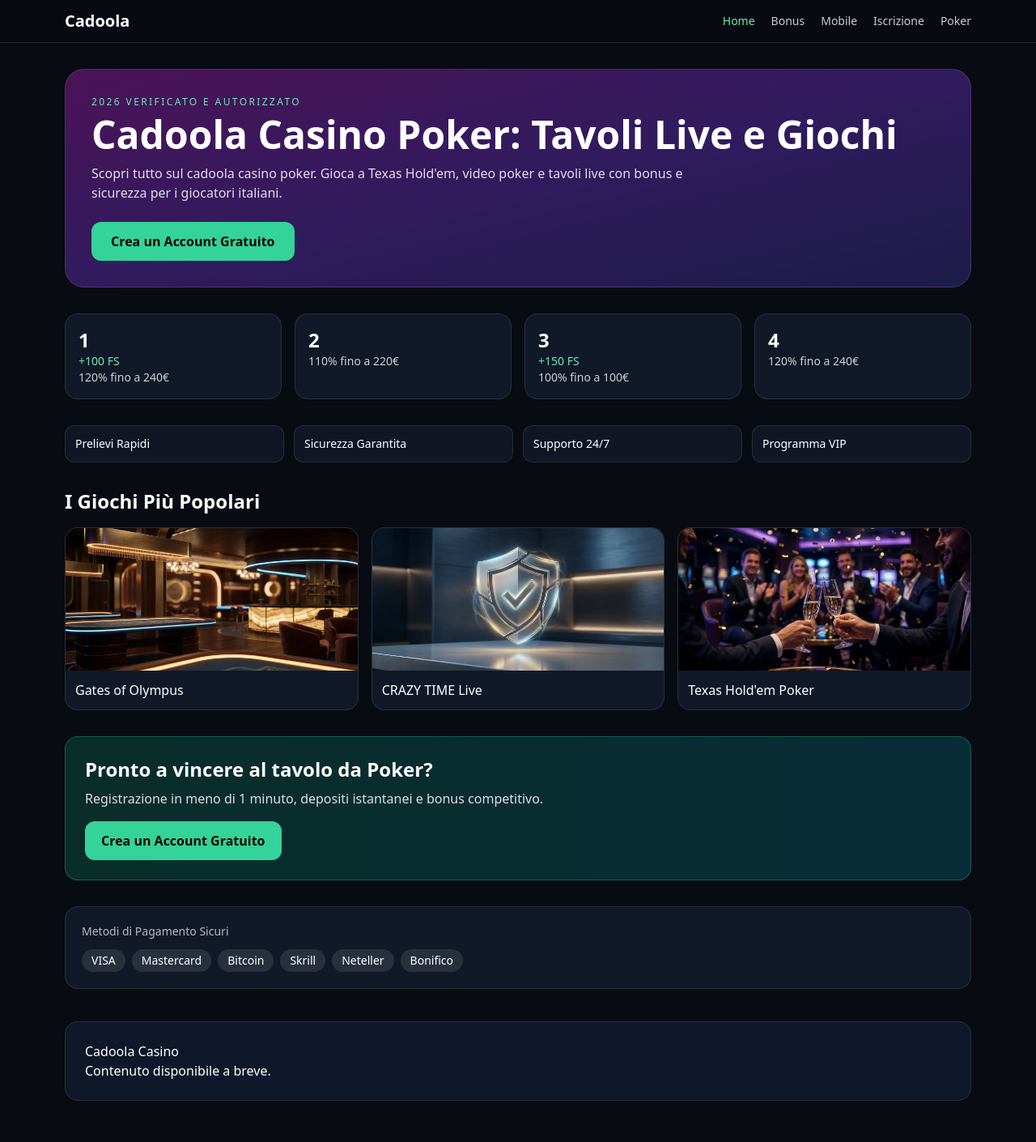
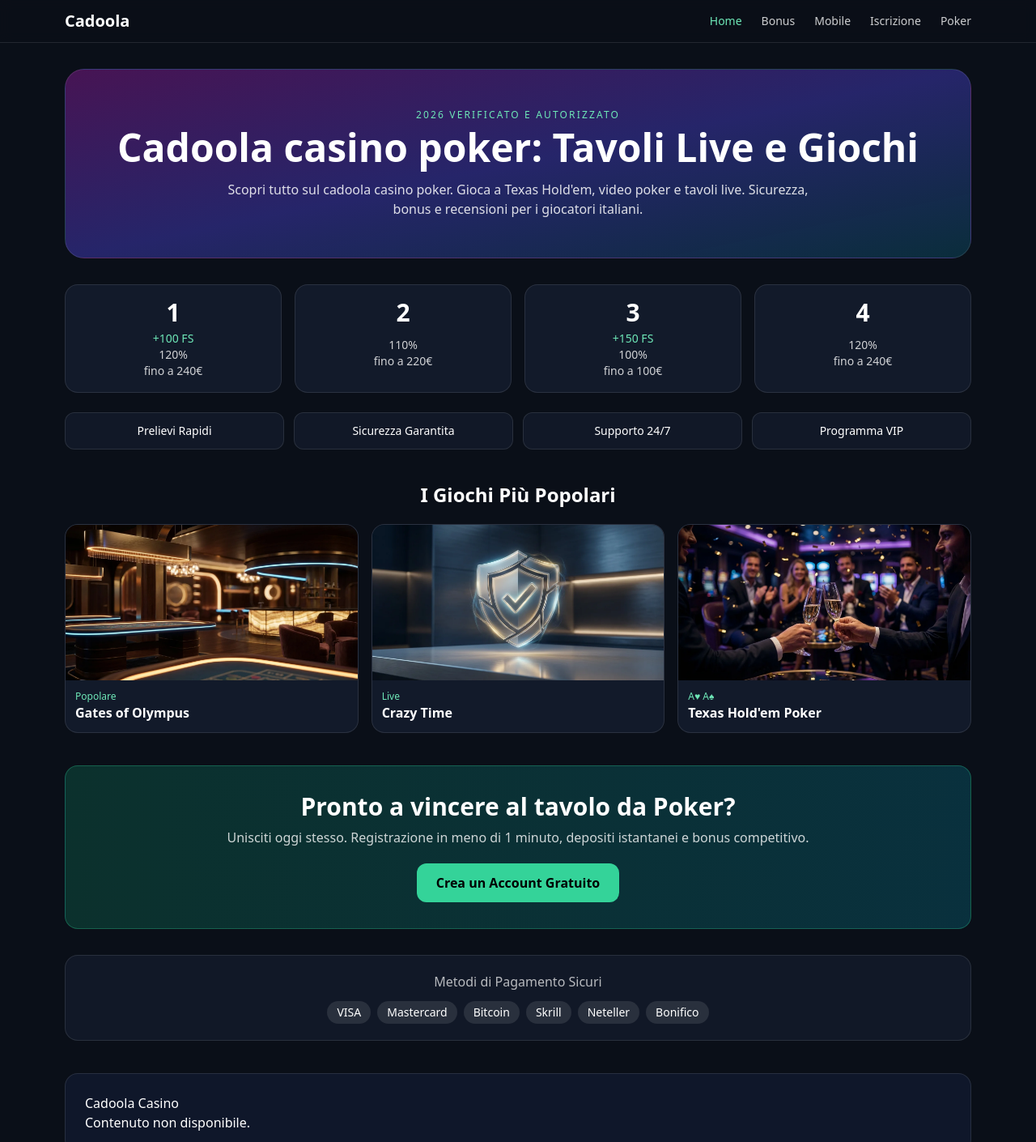
Before and after one commit to deltacolt007/oc-cadoola.casino, a plain HTML site: page index.html in a window 1280 px wide. Shown: the top 1410 px of the page at 81% size. Drawn offline with nearby package versions, Linux system fonts and the light colour scheme.

Commit message:
sitegen deploy

```diff
--- a/index.html
+++ b/index.html
@@ -3,24 +3,24 @@
 <head>
   <meta charset="utf-8"/>
   <meta name="viewport" content="width=device-width,initial-scale=1"/>
-  <title>Cadoola Casino Recensione 2026 - Bonus e Giochi Italia | Review</title>
-  <meta name="description" content="cadoola casino — guida completa 2026"/>
+  <title>Cadoola casino poker: Tavoli Live e Giochi</title>
+  <meta name="description" content="Scopri tutto sul cadoola casino poker. Gioca a Texas Hold'em, video poker e tavoli live."/>
   <link rel="canonical" href="https://oc-cadoola.casino/" />
   <link rel="alternate" href="https://oc-cadoola.casino/" hreflang="it" />
-  <meta property="og:title" content="Cadoola Casino Recensione 2026 - Bonus e Giochi Italia"/>
-  <meta property="og:description" content="cadoola casino — guida completa 2026"/>
+  <meta property="og:title" content="Cadoola casino poker: Tavoli Live e Giochi"/>
+  <meta property="og:description" content="Recensione completa con bonus, sicurezza e giochi popolari."/>
+  <meta property="og:type" content="website"/>
   <meta property="og:url" content="https://oc-cadoola.casino/"/>
-  <meta property="og:type" content="website"/>
   <meta property="og:image" content="https://deltacolt007.github.io/oc-cadoola.casino/assets/images/index-1.webp"/>
   <link rel="icon" href="/oc-cadoola.casino/favicon.png" type="image/png"/>
   <script src="https://cdn.tailwindcss.com"></script>
 </head>
-<body class="bg-[#080b12] text-white">
-  <header class="sticky top-0 z-50 bg-[#080b12]/90 backdrop-blur border-b border-white/10">
+<body class="bg-[#0a0f18] text-white">
+<header class="sticky top-0 z-50 bg-[#0a0f18]/90 backdrop-blur border-b border-white/10">
   <div class="max-w-6xl mx-auto px-4 py-3 flex items-center justify-between">
-      <a href="/oc-cadoola.casino/" class="font-black text-xl">Cadoola</a>
+    <a href="/oc-cadoola.casino/" class="font-extrabold text-xl">Cadoola</a>
     <button id="burger" class="md:hidden border border-white/20 rounded px-3 py-1">☰</button>
-      <nav class="hidden md:flex gap-5 text-sm text-white/80">
+    <nav class="hidden md:flex gap-6 text-sm text-white/80">
       <a href="/oc-cadoola.casino/" class="text-emerald-300">Home</a>
       <a href="/oc-cadoola.casino/cadoola-casino-bonus/">Bonus</a>
       <a href="/oc-cadoola.casino/cadoola-mobile/">Mobile</a>
@@ -38,55 +38,49 @@
 </header>
 
 <main class="max-w-6xl mx-auto px-4 py-8">
-    <section class="rounded-3xl overflow-hidden border border-white/10 bg-gradient-to-br from-fuchsia-700/45 via-violet-600/35 to-indigo-900/50 p-8">
-      <div class="text-xs tracking-[.2em] uppercase text-emerald-300">2026 verificato e autorizzato</div>
-      <h1 class="text-4xl md:text-5xl font-black mt-2">Cadoola Casino Poker: Tavoli Live e Giochi</h1>
-      <p class="mt-3 text-white/85 max-w-3xl">Scopri tutto sul cadoola casino poker. Gioca a Texas Hold'em, video poker e tavoli live con bonus e sicurezza per i giocatori italiani.</p>
-      <a href="https://track-cr.com/lsBKM?sub_id_9=cadoola.casino" target="_blank" rel="nofollow sponsored noopener" class="inline-block mt-6 bg-emerald-400 text-black font-bold px-6 py-3 rounded-xl">Crea un Account Gratuito</a>
+  <section class="text-center rounded-3xl border border-white/10 bg-gradient-to-br from-fuchsia-700/40 via-indigo-600/40 to-cyan-700/30 p-8 md:p-12">
+    <p class="text-xs tracking-[.18em] uppercase text-emerald-300">2026 verificato e autorizzato</p>
+    <h1 class="text-4xl md:text-5xl font-black mt-2">Cadoola casino poker: Tavoli Live e Giochi</h1>
+    <p class="mt-4 text-white/85 max-w-3xl mx-auto">Scopri tutto sul cadoola casino poker. Gioca a Texas Hold'em, video poker e tavoli live. Sicurezza, bonus e recensioni per i giocatori italiani.</p>
   </section>
 
-    <section class="mt-8 grid md:grid-cols-4 gap-4">
-      <div class="rounded-2xl bg-[#111827] border border-white/10 p-4"><div class="text-2xl font-black">1</div><div class="text-emerald-300 text-sm">+100 FS</div><div class="text-white/80 text-sm">120% fino a 240€</div></div>
-      <div class="rounded-2xl bg-[#111827] border border-white/10 p-4"><div class="text-2xl font-black">2</div><div class="text-white/80 text-sm">110% fino a 220€</div></div>
-      <div class="rounded-2xl bg-[#111827] border border-white/10 p-4"><div class="text-2xl font-black">3</div><div class="text-emerald-300 text-sm">+150 FS</div><div class="text-white/80 text-sm">100% fino a 100€</div></div>
-      <div class="rounded-2xl bg-[#111827] border border-white/10 p-4"><div class="text-2xl font-black">4</div><div class="text-white/80 text-sm">120% fino a 240€</div></div>
+  <section class="mt-8 grid grid-cols-2 md:grid-cols-4 gap-4">
+    <div class="rounded-2xl bg-[#121a2a] border border-white/10 p-4 text-center"><div class="text-3xl font-black">1</div><div class="text-emerald-300 text-sm mt-1">+100 FS</div><div class="text-sm text-white/80">120%<br/>fino a 240€</div></div>
+    <div class="rounded-2xl bg-[#121a2a] border border-white/10 p-4 text-center"><div class="text-3xl font-black">2</div><div class="text-sm text-white/80 mt-3">110%<br/>fino a 220€</div></div>
+    <div class="rounded-2xl bg-[#121a2a] border border-white/10 p-4 text-center"><div class="text-3xl font-black">3</div><div class="text-emerald-300 text-sm mt-1">+150 FS</div><div class="text-sm text-white/80">100%<br/>fino a 100€</div></div>
+    <div class="rounded-2xl bg-[#121a2a] border border-white/10 p-4 text-center"><div class="text-3xl font-black">4</div><div class="text-sm text-white/80 mt-3">120%<br/>fino a 240€</div></div>
   </section>
 
-    <section class="mt-8 grid md:grid-cols-4 gap-3 text-sm">
-      <div class="rounded-xl bg-[#101624] border border-white/10 p-3">Prelievi Rapidi</div>
-      <div class="rounded-xl bg-[#101624] border border-white/10 p-3">Sicurezza Garantita</div>
-      <div class="rounded-xl bg-[#101624] border border-white/10 p-3">Supporto 24/7</div>
-      <div class="rounded-xl bg-[#101624] border border-white/10 p-3">Programma VIP</div>
+  <section class="mt-6 grid md:grid-cols-4 gap-3 text-center text-sm">
+    <div class="rounded-xl bg-[#111827] border border-white/10 p-3">Prelievi Rapidi</div>
+    <div class="rounded-xl bg-[#111827] border border-white/10 p-3">Sicurezza Garantita</div>
+    <div class="rounded-xl bg-[#111827] border border-white/10 p-3">Supporto 24/7</div>
+    <div class="rounded-xl bg-[#111827] border border-white/10 p-3">Programma VIP</div>
   </section>
 
-    <section class="mt-8">
-      <h2 class="text-2xl font-bold mb-4">I Giochi Più Popolari</h2>
+  <section class="mt-10">
+    <h2 class="text-2xl font-bold text-center mb-5">I Giochi Più Popolari</h2>
     <div class="grid md:grid-cols-3 gap-4">
-        <div class="rounded-2xl overflow-hidden border border-white/10 bg-[#111827]"><img src="/oc-cadoola.casino/assets/images/index-1.webp" class="h-44 w-full object-cover"/><div class="p-3">Gates of Olympus</div></div>
-        <div class="rounded-2xl overflow-hidden border border-white/10 bg-[#111827]"><img src="/oc-cadoola.casino/assets/images/index-2.webp" class="h-44 w-full object-cover"/><div class="p-3">CRAZY TIME Live</div></div>
-        <div class="rounded-2xl overflow-hidden border border-white/10 bg-[#111827]"><img src="/oc-cadoola.casino/assets/images/index-3.webp" class="h-44 w-full object-cover"/><div class="p-3">Texas Hold'em Poker</div></div>
+      <article class="rounded-2xl overflow-hidden border border-white/10 bg-[#121a2a]"><img src="/oc-cadoola.casino/assets/images/index-1.webp" class="h-48 w-full object-cover"/><div class="p-3"><div class="text-xs text-emerald-300">Popolare</div><div class="font-semibold">Gates of Olympus</div></div></article>
+      <article class="rounded-2xl overflow-hidden border border-white/10 bg-[#121a2a]"><img src="/oc-cadoola.casino/assets/images/index-2.webp" class="h-48 w-full object-cover"/><div class="p-3"><div class="text-xs text-emerald-300">Live</div><div class="font-semibold">Crazy Time</div></div></article>
+      <article class="rounded-2xl overflow-hidden border border-white/10 bg-[#121a2a]"><img src="/oc-cadoola.casino/assets/images/index-3.webp" class="h-48 w-full object-cover"/><div class="p-3"><div class="text-xs text-emerald-300">A♥ A♠</div><div class="font-semibold">Texas Hold'em Poker</div></div></article>
     </div>
   </section>
 
-    <section class="mt-8 rounded-2xl bg-gradient-to-r from-emerald-500/20 to-cyan-500/20 border border-emerald-400/30 p-6">
-      <h3 class="text-2xl font-black">Pronto a vincere al tavolo da Poker?</h3>
-      <p class="text-white/85 mt-2">Registrazione in meno di 1 minuto, depositi istantanei e bonus competitivo.</p>
-      <a href="https://track-cr.com/lsBKM?sub_id_9=cadoola.casino" target="_blank" rel="nofollow sponsored noopener" class="inline-block mt-4 bg-emerald-400 text-black font-bold px-5 py-3 rounded-xl">Crea un Account Gratuito</a>
+  <section class="mt-10 text-center rounded-2xl border border-emerald-400/30 bg-gradient-to-r from-emerald-500/20 to-cyan-500/20 p-8">
+    <h3 class="text-3xl font-black">Pronto a vincere al tavolo da Poker?</h3>
+    <p class="text-white/80 mt-2">Unisciti oggi stesso. Registrazione in meno di 1 minuto, depositi istantanei e bonus competitivo.</p>
+    <a href="https://track-cr.com/lsBKM?sub_id_9=cadoola.casino" target="_blank" rel="nofollow sponsored noopener" class="inline-block mt-5 bg-emerald-400 text-black font-bold px-6 py-3 rounded-xl">Crea un Account Gratuito</a>
   </section>
 
-    <section class="mt-8 rounded-2xl bg-[#111827] border border-white/10 p-5">
-      <div class="text-sm text-white/70 mb-3">Metodi di Pagamento Sicuri</div>
-      <div class="flex flex-wrap gap-2 text-sm">
-        <span class="px-3 py-1 rounded-full bg-white/10">VISA</span>
-        <span class="px-3 py-1 rounded-full bg-white/10">Mastercard</span>
-        <span class="px-3 py-1 rounded-full bg-white/10">Bitcoin</span>
-        <span class="px-3 py-1 rounded-full bg-white/10">Skrill</span>
-        <span class="px-3 py-1 rounded-full bg-white/10">Neteller</span>
-        <span class="px-3 py-1 rounded-full bg-white/10">Bonifico</span>
+  <section class="mt-8 rounded-2xl border border-white/10 bg-[#111827] p-5 text-center">
+    <div class="text-white/70 mb-3">Metodi di Pagamento Sicuri</div>
+    <div class="flex flex-wrap justify-center gap-2 text-sm">
+      <span class="px-3 py-1 rounded-full bg-white/10">VISA</span><span class="px-3 py-1 rounded-full bg-white/10">Mastercard</span><span class="px-3 py-1 rounded-full bg-white/10">Bitcoin</span><span class="px-3 py-1 rounded-full bg-white/10">Skrill</span><span class="px-3 py-1 rounded-full bg-white/10">Neteller</span><span class="px-3 py-1 rounded-full bg-white/10">Bonifico</span>
     </div>
   </section>
 
-    <section class="mt-10 rounded-2xl bg-[#0f172a] border border-white/10 p-6 prose prose-invert max-w-none"><h2>Cadoola Casino</h2><p>Contenuto disponibile a breve.</p></section>
+  <section class="mt-10 rounded-2xl border border-white/10 bg-[#0f172a] p-6 prose prose-invert max-w-none"><h2>Cadoola Casino</h2><p>Contenuto non disponibile.</p></section>
 </main>
 
 <script>document.getElementById('burger')?.addEventListener('click',()=>document.getElementById('mobile').classList.toggle('hidden'));</script>
```
Lines whose indentation alone changed are shown as unchanged.
